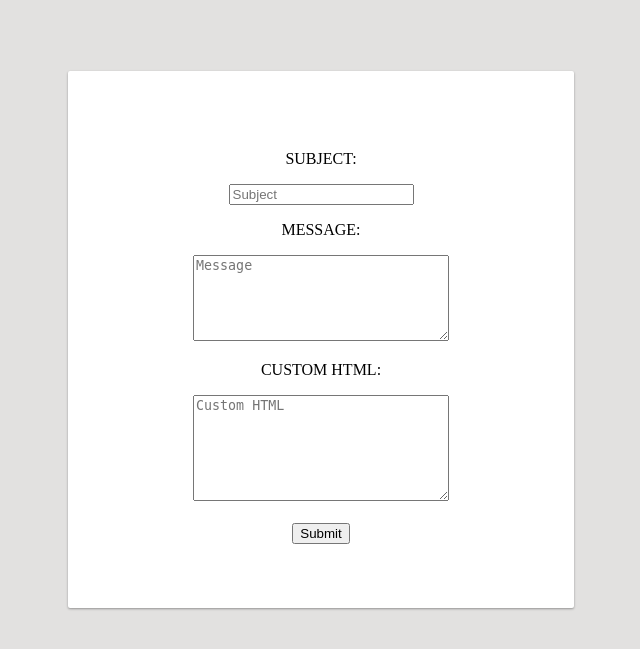
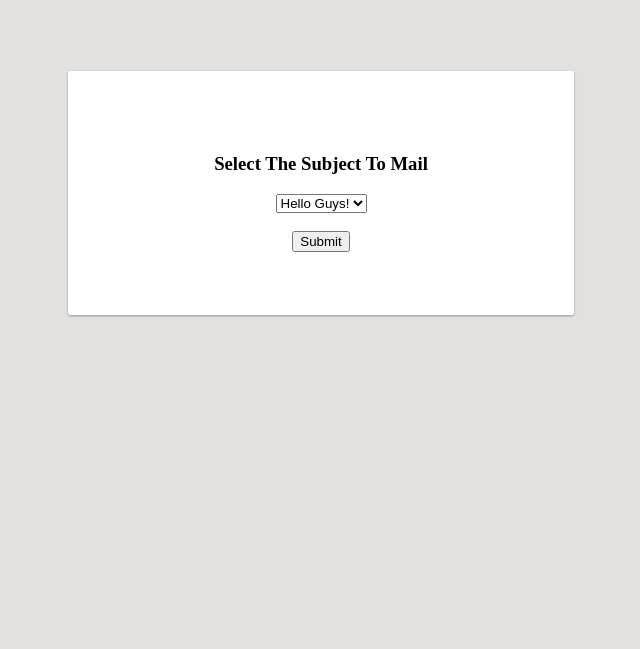
Before and after one commit to krutik710/newsletter, a Django app: page /msg/ in a window 1280 px wide. Shown: the top 649 px of the page, without its empty margins (319-959 px from the left). Run offline with Django 3.2, Linux system fonts and the light colour scheme; a user stored in the database is signed in; data comes from the database, SQL or seed files in the repository; parts of the project's set-up code (start-up, migrations or seed data) failed here and were passed over; some libraries are stand-ins or nearby versions.

Commit message:
Ckeditor drop down for mail

```diff
--- a/mailmonik/urls.py
+++ b/mailmonik/urls.py
@@ -13,9 +13,11 @@ Including another URLconf
     1. Import the include() function: from django.conf.urls import url, include
     2. Add a URL to urlpatterns:  url(r'^blog/', include('blog.urls'))
 """
-from django.conf.urls import url
+from django.conf.urls import url,include
 from django.contrib import admin
 from mailmonikapp import views
+from django.conf import settings
+from django.conf.urls.static import static
 
 urlpatterns = [
     url(r'^admin/', admin.site.urls),
@@ -26,5 +28,5 @@ urlpatterns = [
     url(r'^subscription_complete/(?P<p>[\w\-\_]+)', views.subscription_complete),
     url(r'^(?P<p>[\w\-.!@#$%^&*()<:">?/,+/|\\;=]+)/unsubscribe/$', views.unsubscribe),
     url(r'^(?P<p>[\w\-.!@#$%^&*()<:">?/,+/|\\;=]+)/unsubscribed/$', views.unsubscribed),
-
-]
+    url(r'^ckeditor/', include('ckeditor_uploader.urls')),
+] + static(settings.MEDIA_URL, document_root=settings.MEDIA_ROOT)
--- a/mailmonikapp/models.py
+++ b/mailmonikapp/models.py
@@ -1,6 +1,7 @@
 from __future__ import unicode_literals
 
 from django.db import models
+from ckeditor.fields import RichTextField
 
 # Create your models here.
 class Subscription(models.Model):
@@ -16,7 +17,7 @@ class Subscription(models.Model):
 class Newsletter(models.Model):
 	subject = models.CharField(max_length=1000)
 	body = models.TextField(blank=True)
-	html = models.TextField(blank=True)
+	html = RichTextField(config_name='content')
 
 	def __str__(self):
 		return self.subject
--- a/mailmonikapp/templates/msg.html
+++ b/mailmonikapp/templates/msg.html
@@ -1,8 +1,9 @@
 <!DOCTYPE html>
 <html>
+{% load static %}
 
 <head>
-	<title>MSG</title>
+	<title>Mail</title>
 </head>
 
 
@@ -36,19 +37,14 @@
 <body>
 
 	<div class="card card-1">
+		<h3>Select The Subject To Mail</h3>
 		<form method='POST' action="/mail/">
-			<p>
-				SUBJECT:
-			</p>
-			<input type='text' name='sub' placeholder="Subject" />
-			<p>
-				MESSAGE:
-			</p>
-			<textarea type='text' name='msg' placeholder="Message" style="height:80px;width:250px;"></textarea>
-			<p>
-				CUSTOM HTML:
-			</p>
-			<textarea type='text' name='html' placeholder="Custom HTML" style="height:100px;width:250px;"></textarea>
+			<select name='sub'>
+				{% for item in subject %}
+				<option value="{{item.subject}}">{{item.subject}}</option>
+				{% endfor %}
+			</select>
+
 			<br></br>
 			<input type='submit' name='Submit' value='Submit' />
 
--- a/mailmonikapp/views.py
+++ b/mailmonikapp/views.py
@@ -18,6 +18,7 @@ from mailmonikapp.models import Subscription,Newsletter
 
 # Create your views here.
 
+#dict = { "ghetiyaamit791@gmail.com","patelamit791@gmail.com","deepmehta899@gmail.com","ketavbhatt@gmail.com","menkudlekrutik@gmail.com","ikbalsinghdhanjal23@gmail.com","thecoders000@gmail.com","ronak01doshi@gmail.com"}
 
 def values():
 	global usermail
@@ -37,7 +38,7 @@ def subscription(request):
 	if request.method == 'POST':
 
 		subscribermail = request.POST.get('email')
-
+        print subscribermail
 
         hash = hashlib.sha1()
         now = datetime.datetime.now()
@@ -140,7 +141,9 @@ def subscription_complete(request,p):
 
 def msg(request):
     if request.user.is_authenticated():
-        return render(request,"msg.html")
+        subjects = Newsletter.objects.all()
+        print subjects
+        return render(request,"msg.html",{ 'subject':subjects })
     else:
         html = "<html><body>Please First Login In Admin Panel</body></html>"
         return HttpResponse(html)
@@ -150,19 +153,19 @@ def msg(request):
 
 def mail(request):
 	if request.method == 'POST':
-		message = request.POST.get('msg')
-        subject = request.POST.get('sub')
-        html = request.POST.get('html')
+		# message = request.POST.get('msg')
+        # subject = request.POST.get('sub')
+        # html = request.POST.get('html')
 
 
-
-        user = Newsletter.objects.create(subject=subject,body=message)
+        	sub = request.POST.get('sub')
+        	print sub
 
         for u in Subscription.objects.filter(is_active=1):
             fromaddr = usermail
             msg = MIMEMultipart()
             msg['From'] = fromaddr
-            msg['Subject'] = subject
+            # msg['Subject'] = subject
 
             server = smtplib.SMTP('smtp.gmail.com', 587)
             server.starttls()
@@ -172,8 +175,11 @@ def mail(request):
 
             domain = request.get_host()
 
-            body = message + "To Unsubscribe Visit: http://{0}/{1}/unsubscribe" .format(domain,u.unsubkey)
-
+            newsletter = Newsletter.objects.get(subject=sub)
+            print newsletter
+            msg['Subject'] = newsletter.subject
+            body = newsletter.body + "To Unsubscribe Visit: http://{0}/{1}/unsubscribe" .format(domain,u.unsubkey)
+            html = newsletter.html
             part2 = MIMEText(html,'html')
             part1 = MIMEText(body, 'plain')
 
--- a/requirements.txt
+++ b/requirements.txt
@@ -1 +1,2 @@
 Django==1.10.5
+django-ckeditor
```
Also changed, not shown: mailmonik/settings.py (+17 -1 lines).
